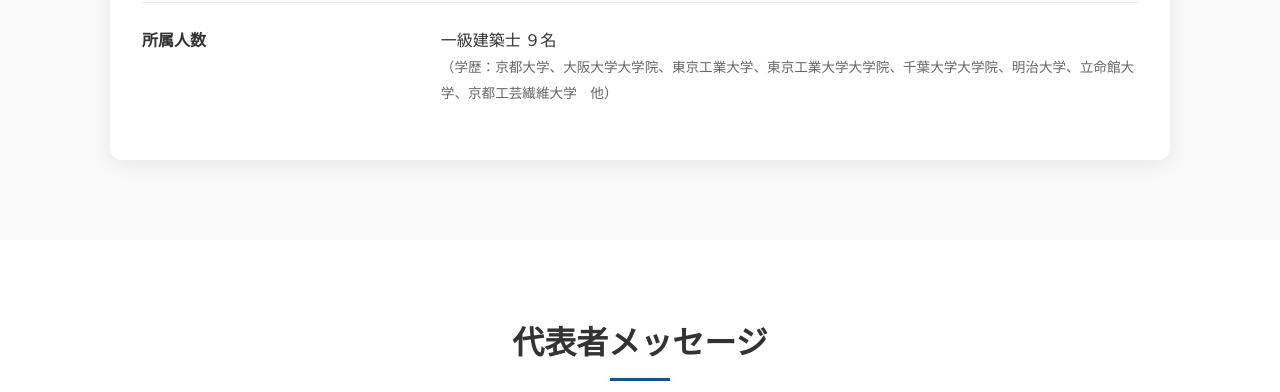
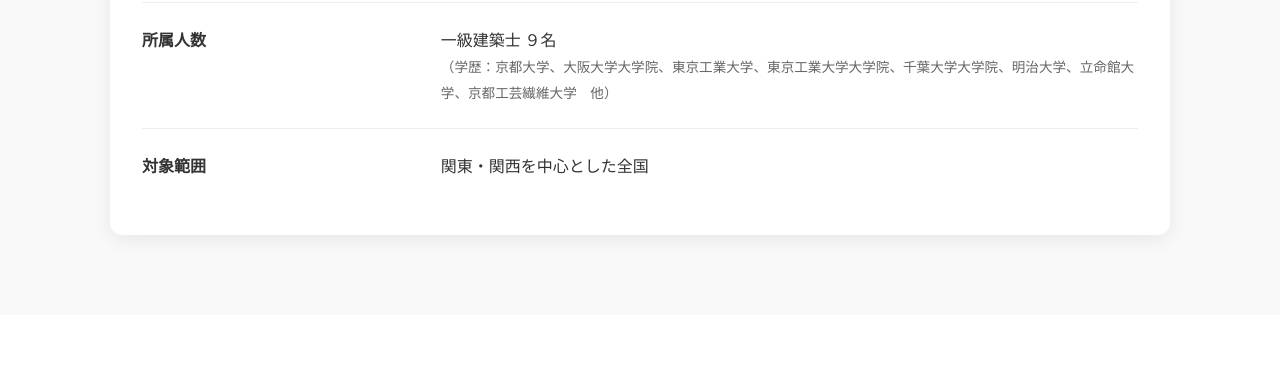
Before and after one commit to kazutoshisenoo/kazutoshisenoo.github.io, a plain HTML site: page index.html in a window 1280 px wide. Shown: the part 2972-3364 px from the top of the page. Drawn offline with Linux system fonts and the light colour scheme.

Commit message:
260313commit

```diff
--- a/index.html
+++ b/index.html
@@ -129,6 +129,10 @@
                             <dt>所属人数</dt>
                             <dd>一級建築士 ９名<br><span class="sub-text">（学歴：京都大学、大阪大学大学院、東京工業大学、東京工業大学大学院、千葉大学大学院、明治大学、立命館大学、京都工芸繊維大学　他）</span></dd>
                         </div>
+                        <div class="about-item">
+                            <dt>対象範囲</dt>
+                            <dd>関東・関西を中心とした全国</dd>
+                        </div>
                     </dl>
                 </div>
             </div>
```
